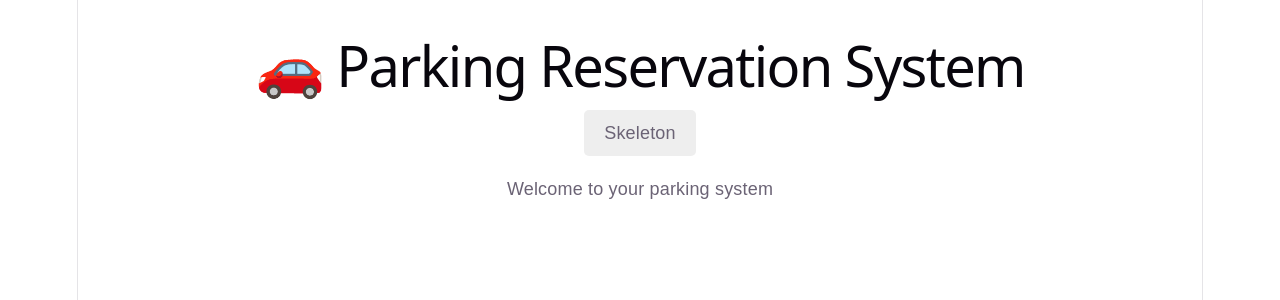
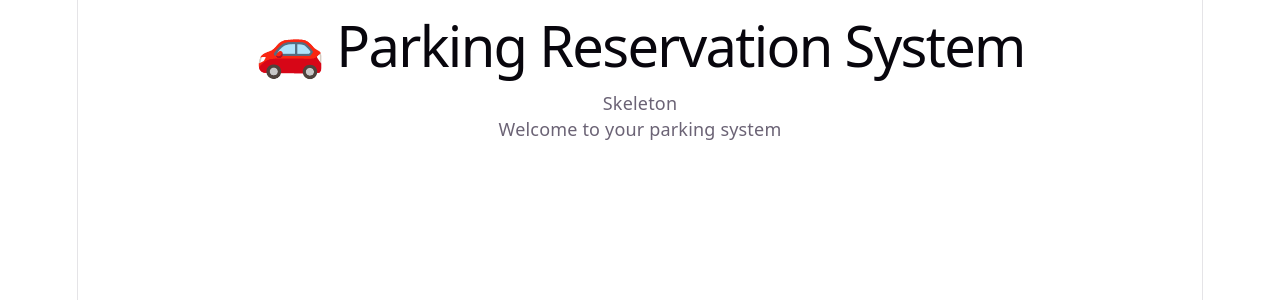
Before and after one commit to ESGI5-AL/SoftwareArchitecture-, a React (Vite) app in the folder frontend/: page / in a window 1280 px wide. Shown: the top 300 px of the page. Built offline with nearby package versions, Linux system fonts and the light colour scheme.

Commit message:
add button for flux

```diff
--- a/frontend/src/App.css
+++ b/frontend/src/App.css
@@ -1,46 +1,22 @@
-.container {
-  font-family: Arial, sans-serif;
-  text-align: center;
-  padding: 20px;
+.centered {
+  display: flex;
+  justify-content: center;
+  align-items: center;
+  height: 60vh;
 }
 
-.header {
-  margin-bottom: 20px;
+.main-button {
+  padding: 15px 30px;
+  font-size: 18px;
+  background-color: #007bff;
+  color: white;
+  border: none;
+  border-radius: 10px;
+  cursor: pointer;
+  transition: 0.2s;
 }
 
-.tabs {
-  margin-bottom: 20px;
+.main-button:hover {
+  background-color: #0056b3;
+  transform: scale(1.05);
 }
-
-.tabs button {
-  padding: 10px 20px;
-  margin: 0 5px;
-  border: none;
-  background: #eee;
-  cursor: pointer;
-  border-radius: 5px;
-}
-
-.tabs button.active {
-  background: #007bff;
-  color: white;
-}
-
-.content {
-  margin-top: 20px;
-}
-
-.skeleton {
-  display: flex;
-  flex-direction: column;
-  align-items: center;
-}
-
-.card {
-  background: #f9f9f9;
-  padding: 15px;
-  margin: 10px;
-  width: 250px;
-  border-radius: 10px;
-  box-shadow: 0 2px 5px rgba(0,0,0,0.1);
-}
```
